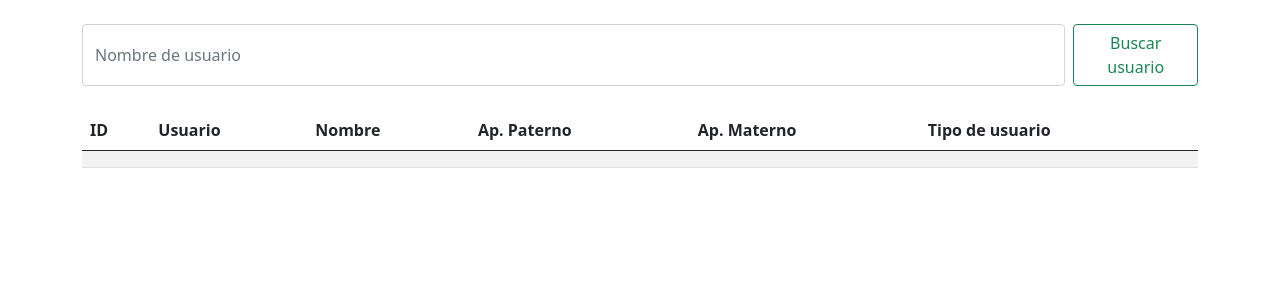
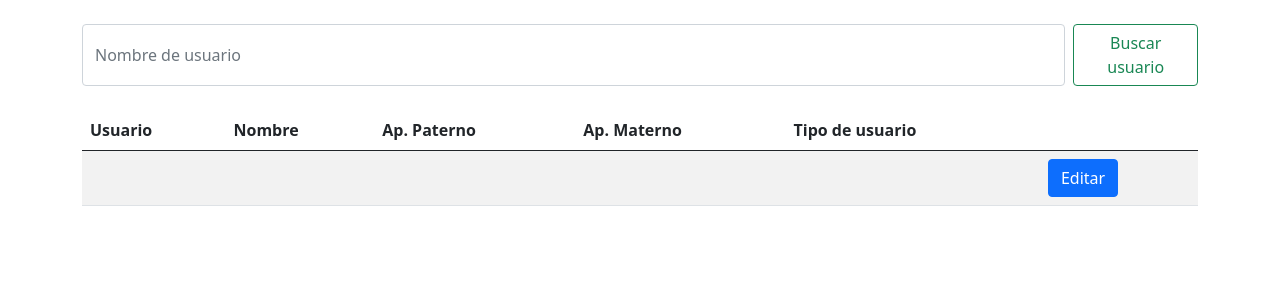
Before and after one commit to AresLOLXD/TPWAres, a PHP site: page /Admin/usuarios.php in a window 1280 px wide. Shown: the part 78-378 px from the top of the page. Run offline with PHP 8.4, Linux system fonts and the light colour scheme; lists and menus that the app fills with data are empty.

Commit message:
Boton editar en el listado de usuarios

```diff
--- a/Admin/usuario.php
+++ b/Admin/usuario.php
@@ -64,7 +64,7 @@
         </div>
       </div>
       <div class="mb-3"></div>
-      <button type="submit" class="btn btn-primary">Submit</button>
+      <button type="submit" class="btn btn-primary">Registrar</button>
     </form>
   </div>
 
--- a/Admin/usuarios.php
+++ b/Admin/usuarios.php
@@ -47,12 +47,12 @@
     <table class="table table-striped table-hover">
       <thead>
         <tr>
-          <th scope="col">ID</th>
           <th scope="col">Usuario</th>
           <th scope="col">Nombre</th>
           <th scope="col">Ap. Paterno</th>
           <th scope="col">Ap. Materno</th>
           <th scope="col">Tipo de usuario</th>
+          <th scope="col"></th>
         </tr>
       </thead>
       <tbody>
@@ -62,7 +62,13 @@
           <td></td>
           <td></td>
           <td></td>
-          <td></td>
+          <td>
+          <!-- Llenar input con el ID de usuario -->
+          <form>
+            <input type="hidden" value="">
+            <input type="submit" class="btn btn-primary" value="Editar" >
+          </form>
+          </td>
         </tr>
       </tbody>
     </table>
```
